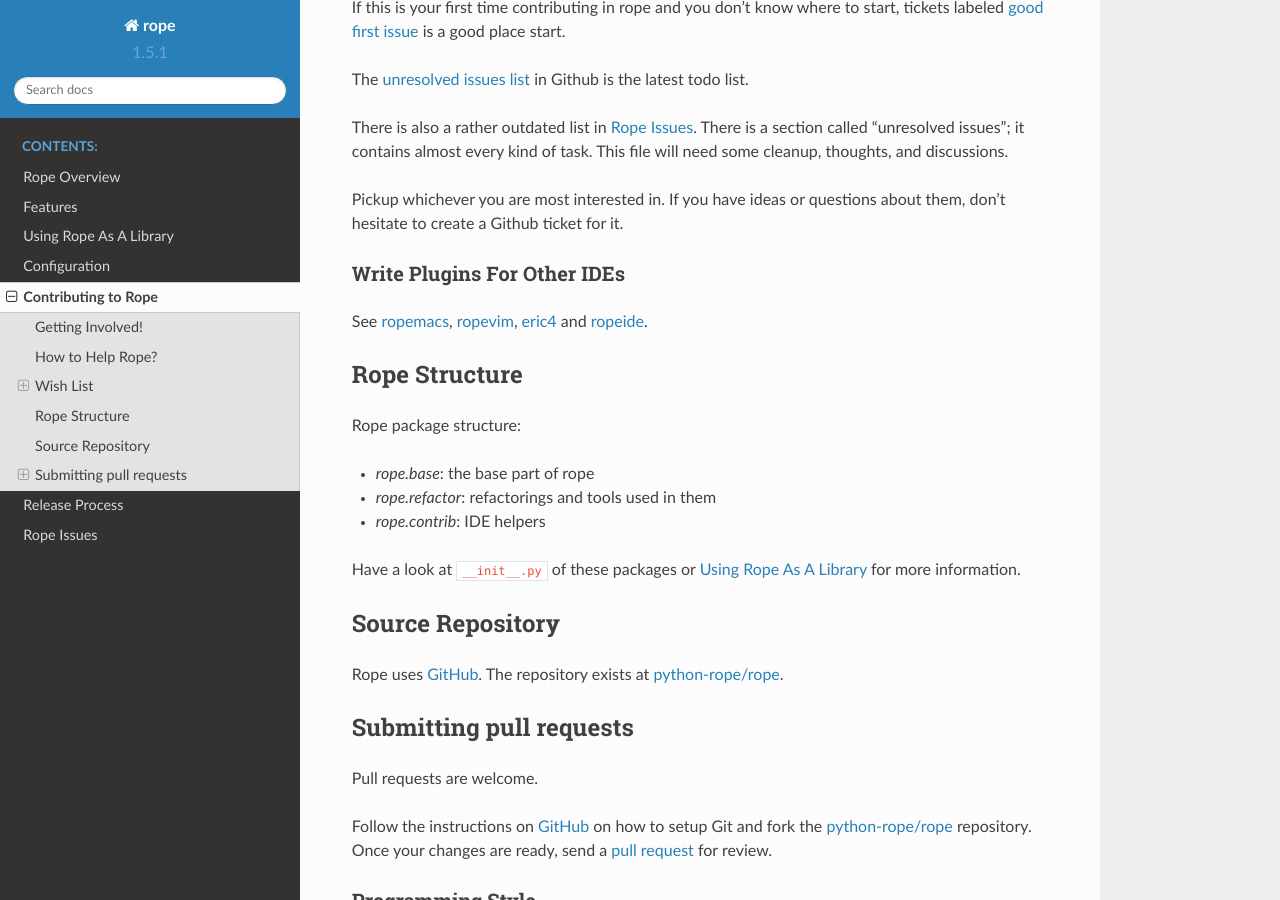
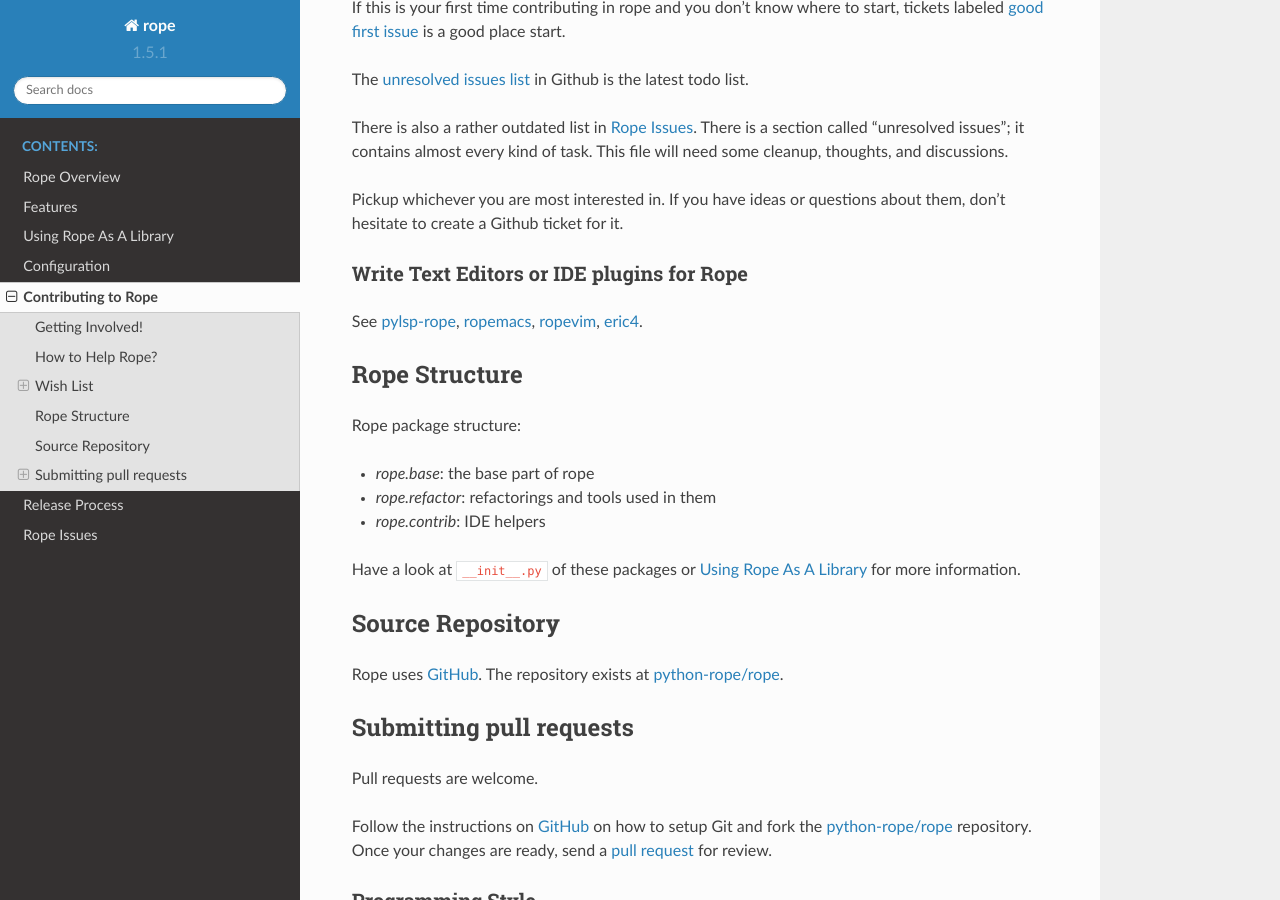
Before and after one commit to python-rope/rope, a Sphinx documentation site: the page built from docs/contributing.rst, in a window 1280 px wide and 900 px high, scrolled down 886 px. Built offline with Sphinx 7.4.7 and the Read the Docs theme 2.0.0, drawn with Linux system fonts in a browser that asks for light colours; the version number is read from the project's files by our own code.

Commit message:
Update contributing.rst

```diff
--- a/docs/contributing.rst
+++ b/docs/contributing.rst
@@ -58,16 +58,15 @@
 .. _`good first issue`: https://github.com/python-rope/rope/issues?q=is%3Aissue+is%3Aopen+label%3A%22good+first+issue%22
 .. _`unresolved issues list`: https://github.com/python-rope/rope/issues
 
-Write Plugins For Other IDEs
-----------------------------
+Write Text Editors or IDE plugins for Rope
+------------------------------------------
 
-See ropemacs_, ropevim_, eric4_ and ropeide_.
+See pylsp-rope_, ropemacs_, ropevim_, eric4_.
 
-
-.. _ropemacs: http://rope.sf.net/ropemacs.rst
-.. _ropevim: http://rope.sf.net/ropevim.rst
-.. _ropeide: http://rope.sf.net/ropeide.rst
-.. _eric4: http://www.die-offenbachs.de/eric/index.rst
+.. _pylsp-rope: https://github.com/python-rope/pylsp-rope/
+.. _ropemacs: https://github.com/python-rope/ropemacs/
+.. _ropevim: https://github.com/python-rope/ropevim/
+.. _eric4: http://eric-ide.python-projects.org/
 
 
 Rope Structure
```
